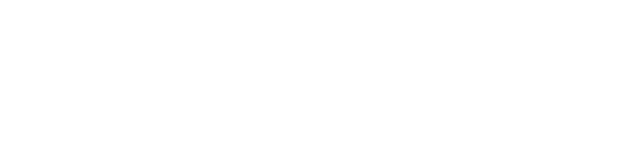
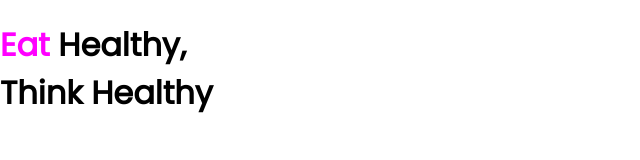
Before and after one commit to alamgirjuab/1st-assignment-food-network, a plain HTML site: page index.html in a window 1280 px wide. Shown: the whole page, without its empty margins (0-640 px from the left). Drawn offline with Linux system fonts and the light colour scheme.

Commit message:
first update

```diff
--- a/index.html
+++ b/index.html
@@ -5,12 +5,18 @@
     <meta charset="UTF-8">
     <meta http-equiv="X-UA-Compatible" content="IE=edge">
     <meta name="viewport" content="width=device-width, initial-scale=1.0">
-    <link rel="shortcut icon" href="images/shapes/Group 8446.png" type="image/x-icon">
+    <link rel="preconnect" href="https://fonts.googleapis.com">
+    <link rel="preconnect" href="https://fonts.gstatic.com" crossorigin>
+    <link href="https://fonts.googleapis.com/css2?family=Poppins&display=swap" rel="stylesheet">
+    <link rel="stylesheet" href="style.css">
+    <link rel="shortcut icon" href="images/favicon.png" type="image/x-icon">
     <title>First Assignment : : Food Network</title>
 </head>
 
 <body>
-
+    <div>
+        <h1><span class="color-magenta">Eat</span> Healthy, <br> Think Healthy</h1>
+    </div>
 </body>
 
 </html>
--- a/style.css
+++ b/style.css
@@ -0,0 +1,7 @@
+body{
+    margin: 0;
+    font-family: 'Poppins', sans-serif;
+}
+.color-magenta{
+    color: magenta;
+}
```
Also changed, not shown: 1 other file.
